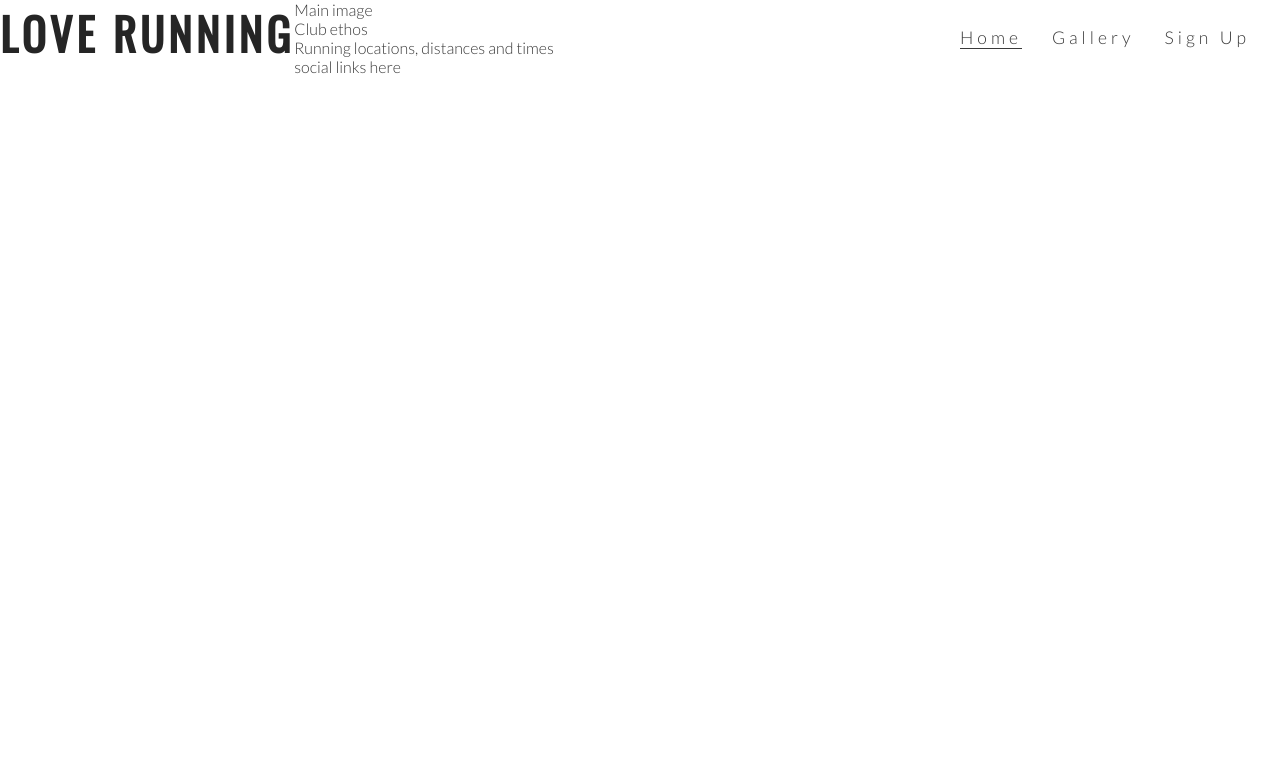
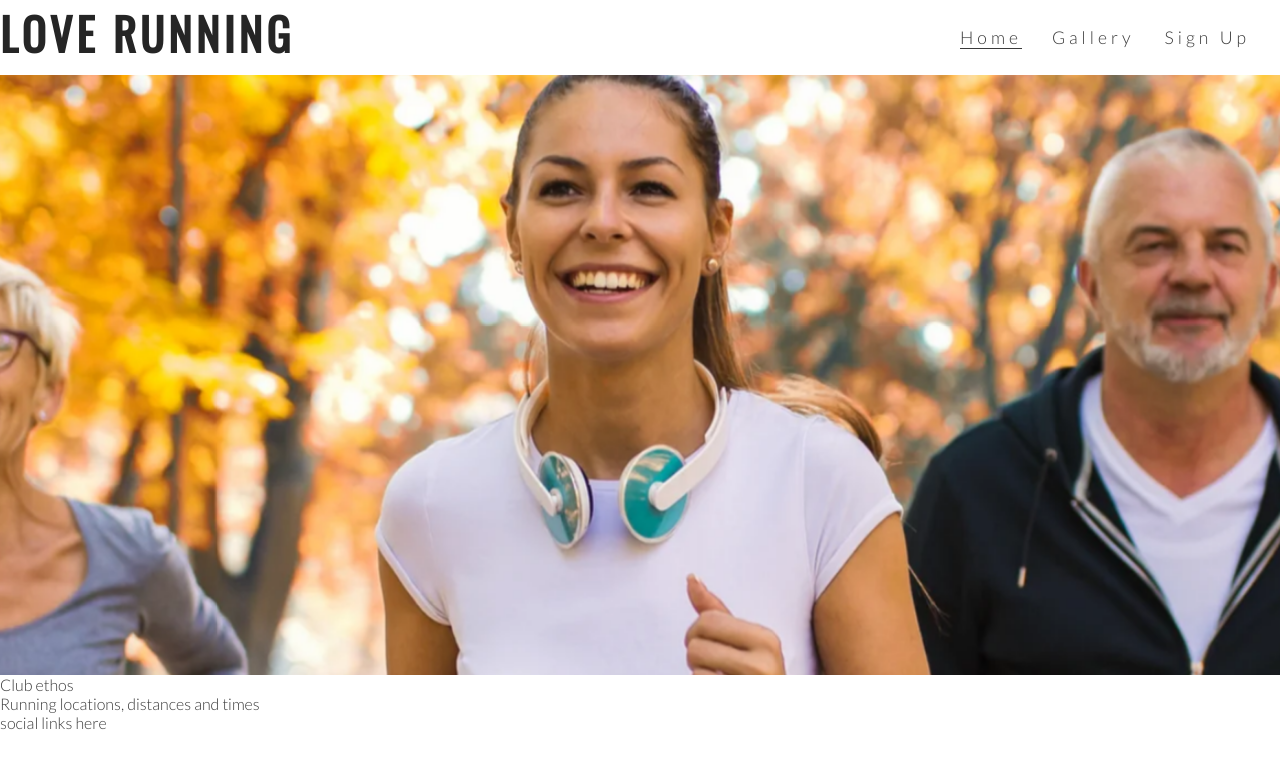
Before and after one commit to johannes2503/love-running, a plain HTML site: page index.html in a window 1280 px wide. Drawn offline with nearby package versions, Linux system fonts and the light colour scheme.

Commit message:
Add hero image and animation for zoom

```diff
--- a/assets/css/style.css
+++ b/assets/css/style.css
@@ -54,3 +54,35 @@ h1, h2 {
 .active {
     border-bottom: 1px solid #3a3a3a;
 }
+
+/* Hero image */
+
+#hero-outer {
+    height: 600px;
+    width: 100%;
+    overflow: hidden;
+}
+
+
+#hero-image {
+    height: 600px;
+    width: 100%;
+    background: url('../images/hero-image.webp') no-repeat center center;
+
+    /* animates zoom effect on loading page */
+    animation-name: hero-zoom;
+    animation-duration: 5s;
+    animation-fill-mode: forwards;
+
+}
+
+/* creates the level of zoom for hero image */
+
+@keyframes hero-zoom {
+    from {
+        transform: scale(1);
+    }
+    to {
+        transform: scale(1.1);
+    }
+}
--- a/index.html
+++ b/index.html
@@ -28,8 +28,10 @@
             </ul>
         </nav>
     </header>
-    <section>
-        Main image
+    <section id="hero-outer">
+        <div id="hero-image">
+            <img src="" alt="">
+        </div>
     </section>
     <section>
         Club ethos
```
Also changed, not shown: assets/images/hero-image.webp (added).
